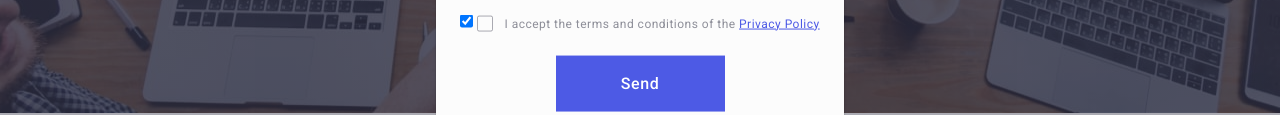
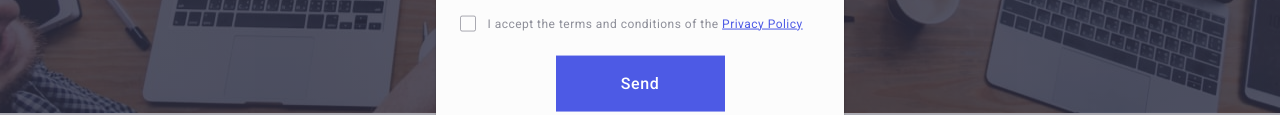
Before and after one commit to blasfir/goit-markup-hw-05, a plain HTML site: page index.html in a window 1280 px wide. Shown: the part 560-675 px from the top of the page. Drawn offline with nearby package versions, Linux system fonts and the light colour scheme.

Commit message:
add edits

```diff
--- a/index.html
+++ b/index.html
@@ -456,7 +456,7 @@
                 <textarea id="user-comment" class="txtr" name="user-comment" placeholder="Text input"></textarea>
             </div>
             <div class="dv-chckbx">
-                <input id="user-privacy" class="chckbx" value="true" type="checkbox" name="user-privacy" checked/>
+                <input id="user-privacy" class="visually-hidden chckbx" value="true" type="checkbox" name="user-privacy" checked/>
                 <label for="user-privacy" class="lbl">
                     <span class="spn">
                         <svg class="imggg" width="10" height="8">
```
